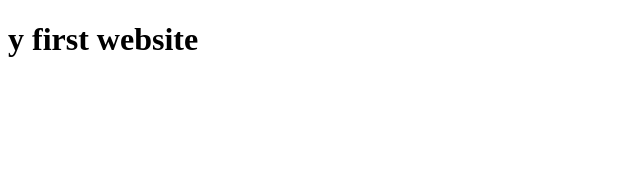
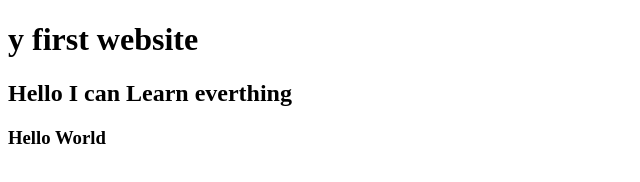
Before and after one commit to Hafizul000/my-first-website, a plain HTML site: page my-first-website/index.html in a window 1280 px wide. Shown: the whole page, without its empty margins (0-640 px from the left). Drawn offline with Linux system fonts and the light colour scheme.

Commit message:
learned github

```diff
--- a/my-first-website/index.html
+++ b/my-first-website/index.html
@@ -8,5 +8,7 @@
 </head>
 <body>
   <h1>y first website</h1>
+  <h2>Hello I can Learn everthing</h2>
+  <h3>Hello World</h3>
 </body>
 </html>
```
